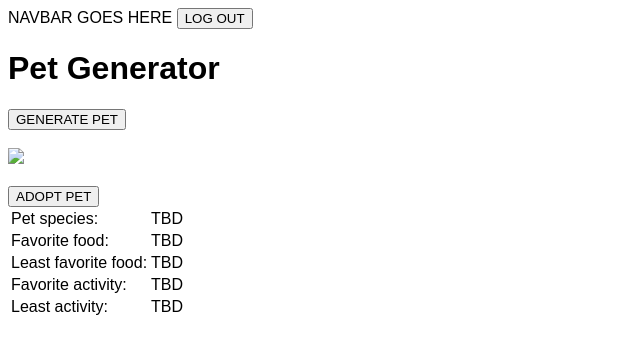
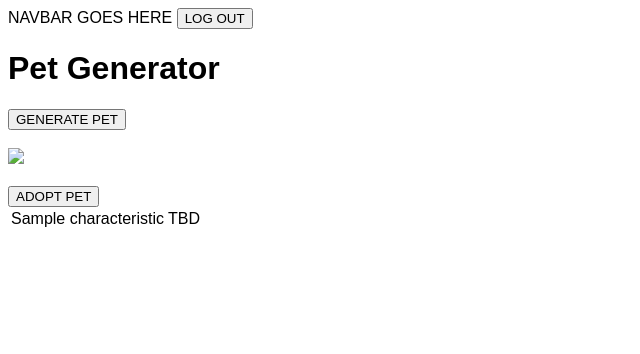
Before and after one commit to hanazzz/virtual-pet-app, a Flask app: template templates/pet-generator.html in a window 1280 px wide. Shown: the top 354 px of the page, without its empty margins (0-640 px from the left). Run offline with Flask 2, Linux system fonts and the light colour scheme; the template is opened without the code that fills it: most values are stand-ins (such as "Sample title", 1, 10 or a date in 2020); some libraries are stand-ins or nearby versions.

Commit message:
Used for loop to create pet info table

```diff
--- a/templates/pet-generator.html
+++ b/templates/pet-generator.html
@@ -8,34 +8,19 @@
     <button type="button" id="generate-pet">GENERATE PET</button><br><br>
 
     <div>
-        <img src="https://via.placeholder.com/400">
+        <img src="https://via.placeholder.com/255" id="species-img">
     </div>
 
     <br><button type="button" id="adopt-pet">ADOPT PET</button><br>
 
     <div>
         <table id="pet-info">
-            <tr>
-                <td>Pet species:</td>
-                <td> TBD </td>
-            </tr>
-            <tr>
-                <td>Favorite food:</td>
-                <td> TBD </td>
-            </tr>
-            <tr>
-                <td>Least favorite food:</td>
-                <td> TBD </td>
-            </tr>
-            <tr>
-                <td>Favorite activity:</td>
-                <td> TBD </td>
-            </tr>
-            <tr>
-                <td>Least activity:</td>
-                <td> TBD </td>
-            </tr>
-            </tr>
+            {% for characteristic in characteristics %}
+                <tr>
+                    <td> {{ characteristic }} </td>
+                    <td> TBD </td>
+                </tr>
+            {% endfor %}
         </table>
     </div>
 
```
